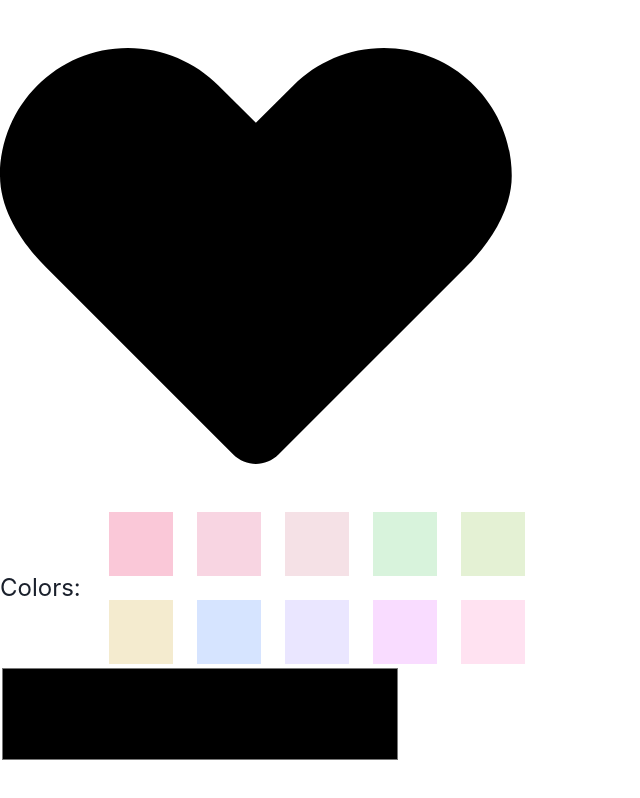
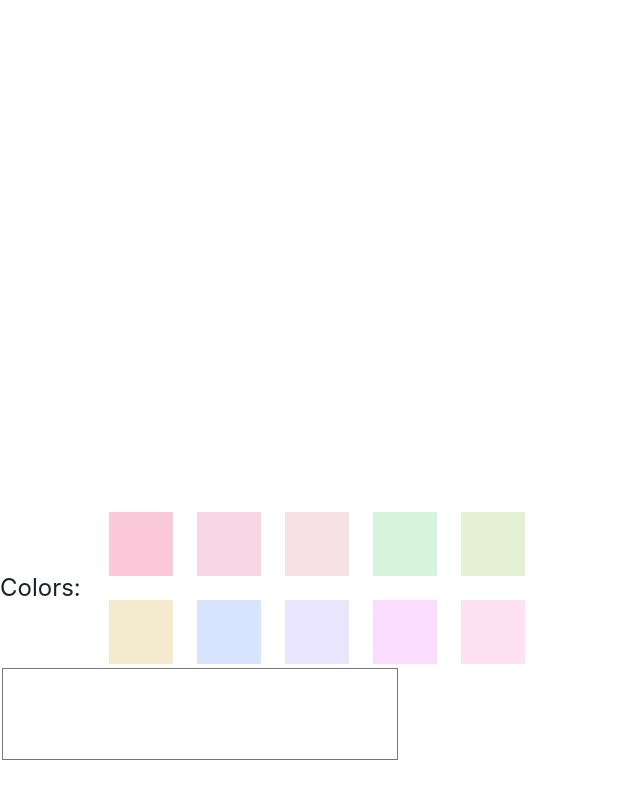
Before and after one commit to alimukhtar53/swatchr, a React (Vite) app: page / in a window 1280 px wide. Shown: the whole page, without its empty margins (0-640 px from the left). Built offline with nearby package versions, Linux system fonts and the light colour scheme.

Commit message:
Extracted swatches into component

```diff
--- a/src/App.tsx
+++ b/src/App.tsx
@@ -1,10 +1,10 @@
 import { useState } from "react";
 import SvgData from "./components/SvgData";
 import { Box, HStack, Text, Input, Grid } from "@chakra-ui/react";
-import colorPalette from "./services/color-palette";
+import Swatches from "./components/Swatches";
 
 function App() {
-  const [color, setColor] = useState("000000");
+  const [color, setColor] = useState("#FFFFFF");
 
   const onColorChangeHandler = (e: React.ChangeEvent<HTMLInputElement>) => {
     setColor(e.target.value);
@@ -12,17 +12,7 @@ function App() {
   return (
     <>
       <SvgData color={color} width={512} height={512}></SvgData>
-      <HStack>
-        <Text fontSize={"2xl"} pr={5}>
-          Colors:{" "}
-        </Text>
-
-        <Grid templateColumns={"repeat(5, 1fr)"} gap={6} maxW={"600px"}>
-          {colorPalette.map((color, index) => (
-            <Box key={index} bg={color} boxSize={"64px"}></Box>
-          ))}
-        </Grid>
-      </HStack>
+      <Swatches />
       <Input
         width={"400px"}
         height={"100px"}
--- /dev/null
+++ b/src/components/Swatches.tsx
@@ -0,0 +1,20 @@
+import { HStack, Text, Grid, Box } from "@chakra-ui/react";
+import colorPalette from "../services/color-palette";
+
+function Swatches() {
+  return (
+    <HStack>
+      <Text fontSize={"2xl"} pr={5}>
+        Colors:{" "}
+      </Text>
+
+      <Grid templateColumns={"repeat(5, 1fr)"} gap={6} maxW={"600px"}>
+        {colorPalette.map((color, index) => (
+          <Box key={index} bg={color} boxSize={"64px"}></Box>
+        ))}
+      </Grid>
+    </HStack>
+  );
+}
+
+export default Swatches;
```
